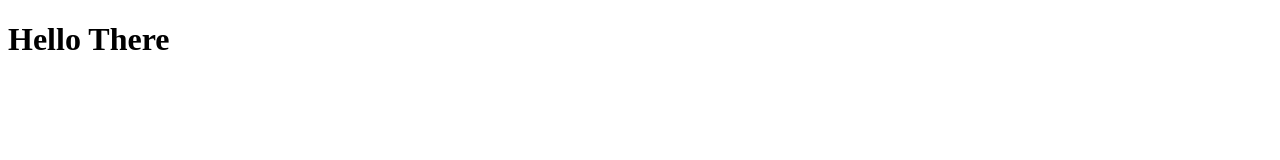
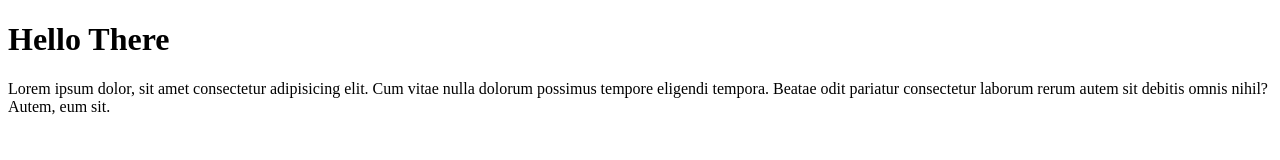
Before and after one commit to randhi-mahardhika/tes-git-remote-ssh, a plain HTML site: page index.html in a window 1280 px wide. Drawn offline with Linux system fonts and the light colour scheme.

Commit message:
Menambah paragraf

```diff
--- a/index.html
+++ b/index.html
@@ -7,5 +7,6 @@
   </head>
   <body>
     <h1>Hello There</h1>
+    <p>Lorem ipsum dolor, sit amet consectetur adipisicing elit. Cum vitae nulla dolorum possimus tempore eligendi tempora. Beatae odit pariatur consectetur laborum rerum autem sit debitis omnis nihil? Autem, eum sit.</p>
   </body>
 </html>
```
